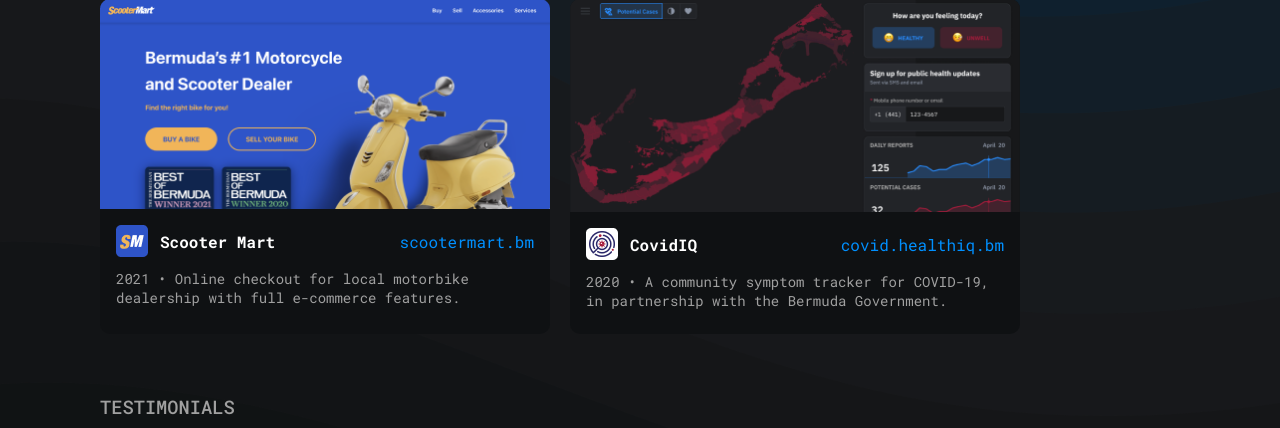
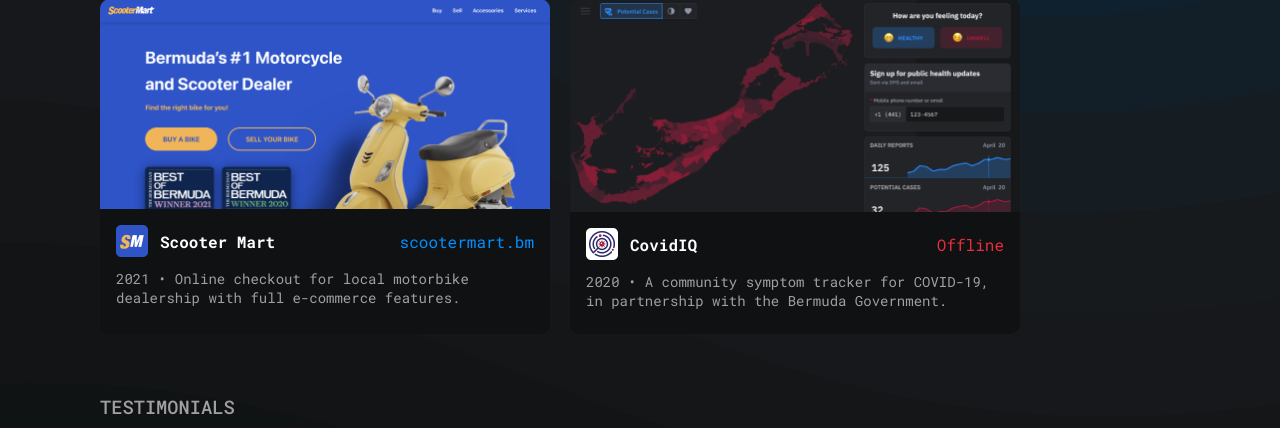
Before and after one commit to gdev-bm/gdev, a Python web app: template app/templates/index.html.j2 in a window 1280 px wide. Shown: the part 960-1388 px from the top of the page. Run offline with Jinja, Linux system fonts and the light colour scheme; the template is opened without the code that fills it, so the values that code supplies are empty.

Commit message:
offline covidiq

```diff
--- a/app/static/style.css
+++ b/app/static/style.css
@@ -1,6 +1,7 @@
 :root {
 	--color-blue: #0090FF;
 	--color-blue-20: #0C2A42;
+	--color-red: #E92D3B;
 	--color-background: #0F1113;
 	--color-background-highlight: #1B1D1F;
 	--color-border: #4D4D4D;
@@ -306,6 +307,10 @@
 	align-items: center;
 }
 
+.project-item .row span.offline {
+	color: var(--color-red);
+}
+
 .project-item .row span svg {
 	margin-left: 8px;
 }
--- a/app/templates/index.html.j2
+++ b/app/templates/index.html.j2
@@ -151,12 +151,12 @@
 					</div>
 					<p>2021 • Online checkout for local motorbike dealership with full e-commerce features.</p>
 				</a>
-				<a class="project-item card" href="https://covid.healthiq.bm" target="_blank">
+				<a class="project-item card">
 					<img src="{{ url_for('static', filename='healthiq.png') }}" />
 					<div class="row">
 						<img src="{{ url_for('static', filename='healthiq-logo.png') }}" />
 						<b>CovidIQ</b>
-						<span>covid.healthiq.bm {{ icon('external')|safe }}</span>
+						<span class="offline">Offline</span>
 					</div>
 					<p>2020 • A community symptom tracker for COVID-19, in partnership with the Bermuda Government.</p>
 				</a>
```
